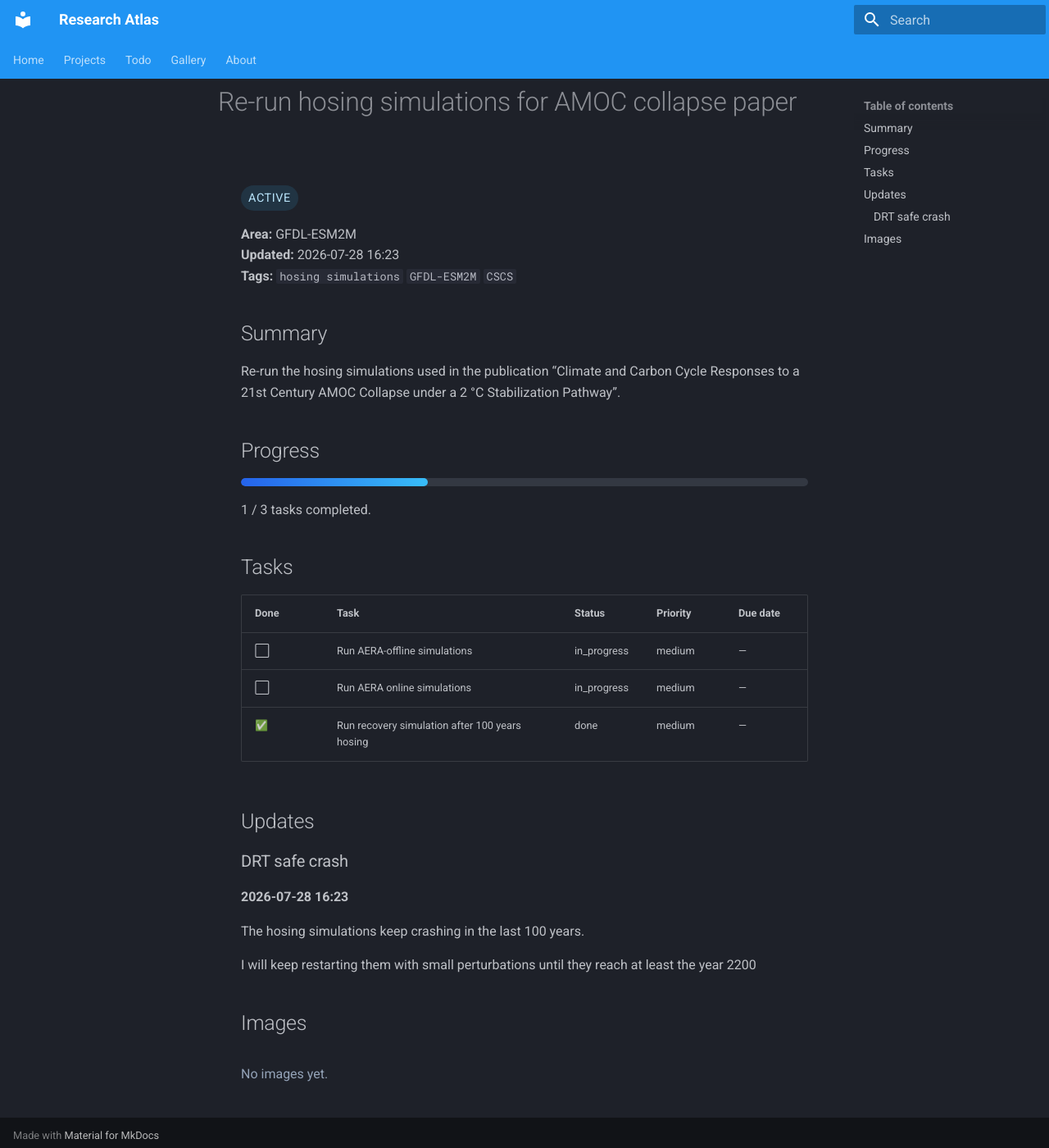
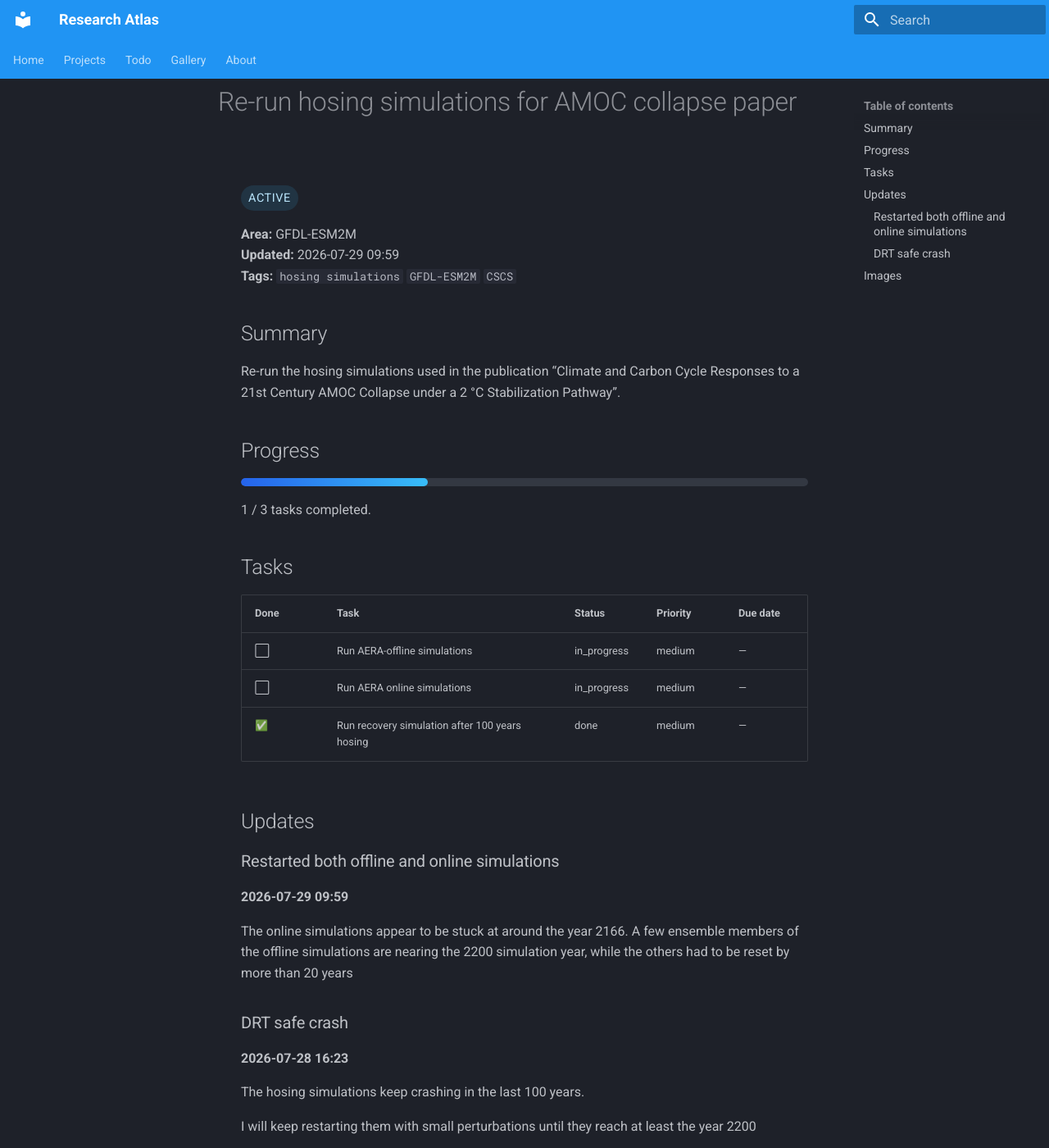
Before and after one commit to ursho2552/urs-research-atlas, an MkDocs documentation site: the page built from docs/projects/re-run-hosing-simulations-for-amoc-collapse-paper.md, in a window 1280 px wide and 1400 px high. Shown: the whole window at 82% size. Built offline with MkDocs 1.6.1 and Material for MkDocs 9.7.7, drawn with Linux system fonts in a browser that asks for light colours.

Commit message:
Added update on AERA simulations

```diff
--- a/docs/projects/re-run-hosing-simulations-for-amoc-collapse-paper.md
+++ b/docs/projects/re-run-hosing-simulations-for-amoc-collapse-paper.md
@@ -5,7 +5,7 @@
 <span class="ra-badge ra-badge-active">active</span>
 
 **Area:** GFDL-ESM2M
-**Updated:** 2026-07-28 16:23
+**Updated:** 2026-07-29 09:59
 **Tags:** `hosing simulations` `GFDL-ESM2M` `CSCS`
 
 ## Summary
@@ -28,6 +28,12 @@ Re-run the hosing simulations used in the publication “Climate and Carbon Cycl
 
 ## Updates
 
+### Restarted both offline and online simulations
+
+**2026-07-29 09:59**
+
+The online simulations appear to be stuck at around the year 2166. A few ensemble members of the offline simulations are nearing the 2200 simulation year, while the others had to be reset by more than 20 years
+
 ### DRT safe crash
 
 **2026-07-28 16:23**
```
Also changed, not shown: content/projects/re-run-hosing-simulations-for-amoc-collapse-paper.yml (+7 -1 lines), docs/index.md (+6 -0 lines).
